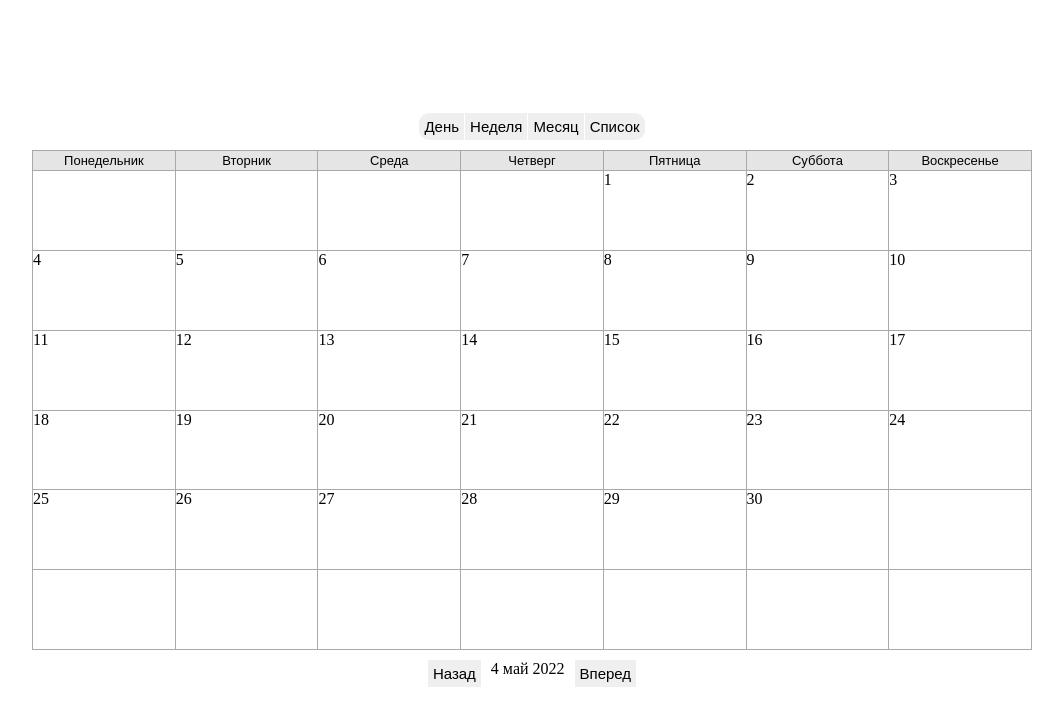
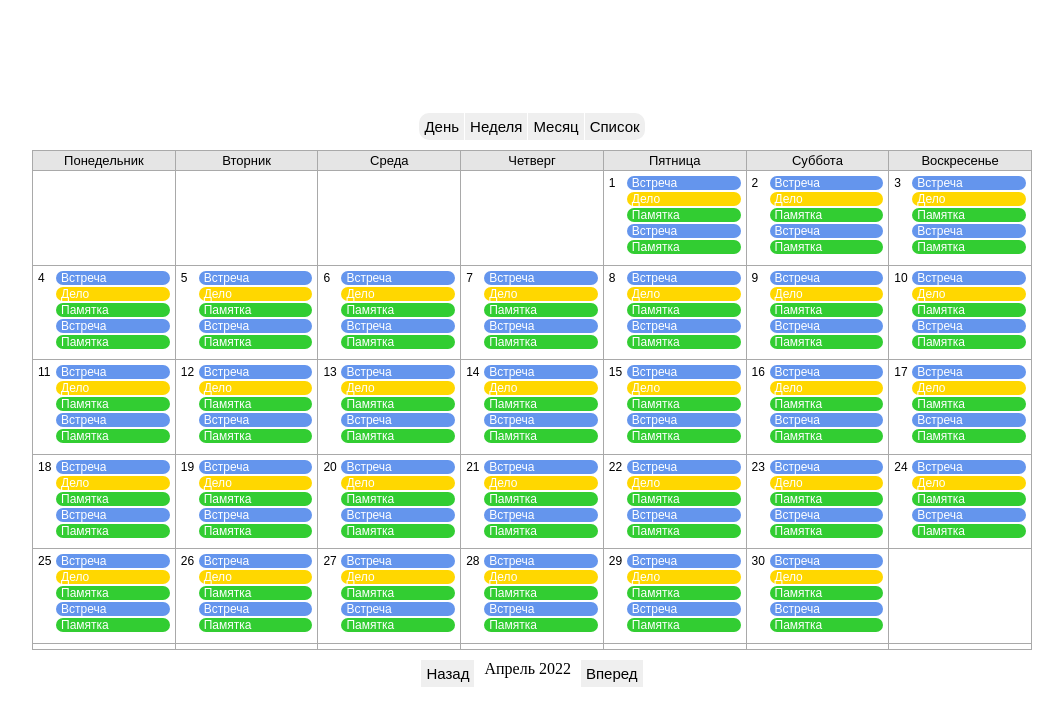
Before and after one commit to Glovindan/Diary-app, a React (Create React App) app in the folder client/diary/: page / in a window 1280 px wide. Both pictures are taken after a click on the button "Месяц". Shown: the top 726 px of the page, without its empty margins (108-1171 px from the left). Built offline with nearby package versions, Linux system fonts and the light colour scheme.

Commit message:
[add] month calendar events display

```diff
--- a/client/diary/src/Components/Calendars/MonthCalendar/MonthCalendar.js
+++ b/client/diary/src/Components/Calendars/MonthCalendar/MonthCalendar.js
@@ -1,8 +1,9 @@
 import styles from './MonthCalendar.module.css'
 import DaysLabel from "../CalendarComponents/DaysLabel/DaysLabel";
+import MonthEvents from "./MonthEvents/MonthEvents";
 
 function MonthCalendar(props) {
-  const date = new Date(Date.now());//from props
+  const {date, handleDayClick} = props;
 
   const monthArray = [];
 
@@ -21,7 +22,7 @@ function MonthCalendar(props) {
   }
 
   const days = monthArray.map((day, index) =>
-     <div className={styles.day}>{day ? day.getDate() : ""}</div>
+     <div className={styles.day} key={index}>{day ? <MonthEvents date={day} handleDayClick={handleDayClick}/> : ""}</div>//replace with Event container
   )
 
   return (
--- a/client/diary/src/Components/Calendars/MonthCalendar/MonthCalendar.module.css
+++ b/client/diary/src/Components/Calendars/MonthCalendar/MonthCalendar.module.css
@@ -10,7 +10,6 @@
 .monthContainer {
     display: grid;
     grid-template-columns: repeat(7, 1fr);
-    grid-template-rows: repeat(6, 1fr);
     grid-column-gap: 0;
     grid-row-gap: 0;
 
--- /dev/null
+++ b/client/diary/src/Components/Calendars/MonthCalendar/MonthEvents/MonthEvent/MonthEvent.js
@@ -0,0 +1,31 @@
+import styles from './MonthEvent.module.css'
+
+function MonthEvent(props) {
+  const {event} = props;
+  const eventType = event.type;
+  const eventColor = {};
+  let eventTitle = "";
+  switch (eventType) {
+    case 0:
+      eventColor.background = 'CornFlowerBlue';
+      eventTitle = "Встреча";
+      break;
+    case 1:
+      eventColor.background = 'Gold';
+      eventTitle = "Дело";
+      break;
+    case 2:
+      eventColor.background = 'LimeGreen';
+      eventTitle = "Памятка";
+      break;
+    default: break;
+  }
+
+  return (
+    <div className={styles.container} style={eventColor}>
+      {eventTitle}
+    </div>
+  )
+}
+
+export default MonthEvent;
--- /dev/null
+++ b/client/diary/src/Components/Calendars/MonthCalendar/MonthEvents/MonthEvent/MonthEvent.module.css
@@ -0,0 +1,5 @@
+.container {
+    border-radius: 10px;
+    padding: 0 5px;
+    color: white;
+}
--- /dev/null
+++ b/client/diary/src/Components/Calendars/MonthCalendar/MonthEvents/MonthEvents.js
@@ -0,0 +1,38 @@
+import styles from './MonthEvents.module.css'
+import MonthEvent from "./MonthEvent/MonthEvent";
+
+function MonthEvents(props) {
+  const {date, handleDayClick} = props;
+  const eventsArr = [
+    {
+      type: 0
+    },
+    {
+      type: 1
+    },
+    {
+      type: 2
+    },
+    {
+      type: 0
+    },
+    {
+      type: 2
+    },
+  ] //fetch from DB
+
+  const events = eventsArr.map((event, index) => <MonthEvent event={event}/>)
+  return (
+    <div className={styles.container} onClick={() => handleDayClick(date)}>
+      <div className={styles.dateContainer}>
+        {date.getDate()}
+      </div>
+
+      <div className={styles.eventsContainer}>
+        {events}
+      </div>
+    </div>
+  )
+}
+
+export default MonthEvents;
--- /dev/null
+++ b/client/diary/src/Components/Calendars/MonthCalendar/MonthEvents/MonthEvents.module.css
@@ -0,0 +1,29 @@
+.container {
+    padding: 5px;
+    width: 100%;
+    height: 100%;
+
+    display: grid;
+    grid-template-columns: 18px 1fr;
+    grid-template-rows: 1fr;
+    grid-column-gap: 0;
+    grid-row-gap: 0;
+
+    cursor: pointer;
+
+    font-family: Arial, sans-serif;
+    font-size: 12px;
+}
+
+.container:hover {
+    background: #e5e5e5;
+}
+.dateContainer {
+    height: 100%;
+}
+
+.eventsContainer {
+    display: flex;
+    flex-direction: column;
+    gap: 2px;
+}
--- a/client/diary/src/MainPage/MainPage.js
+++ b/client/diary/src/MainPage/MainPage.js
@@ -3,30 +3,67 @@ import Button from "../Components/Button/Button";
 import DayCalendar from "../Components/Calendars/DayCalendar/DayCalendar";
 import WeekCalendar from "../Components/Calendars/WeekCalendar/WeekCalendar";
 import MonthCalendar from "../Components/Calendars/MonthCalendar/MonthCalendar";
+import {useState} from "react";
 
 const MainPage = () => {
-  const click = () => {
-    alert("Click")
+  const MONTH_NAMES_RU = ["Январь","Февраль","Март","Апрель","Май","Июнь","Июль","Август","Сентябрь","Октябрь","Ноябрь","Декабрь"];
+
+  const changeDate = (mode, date, isIncrease) => {
+    let increment = isIncrease ? 1 : -1;
+    switch (mode) {
+      case 0:
+        return new Date(date.setDate(date.getDate() + increment));
+      case 1:
+        return new Date(date.setDate(date.getDate() + increment * 7));
+      case 2:
+        return new Date(date.setMonth(date.getMonth() + increment));
+      default:
+        return date;
+    }
+  }
+
+  const [mode, setMode] = useState(0);
+  const [date, setDate] = useState(new Date(Date.now()));
+
+  const handleDayClick = (dateOfDay) => {
+    setMode(0);
+    setDate(dateOfDay);
+  }
+
+  let calendar  = <DayCalendar/>;
+  let dateLabel = `${date.getDate()} ${MONTH_NAMES_RU[date.getMonth()]} ${date.getFullYear()}`;
+  switch (mode) {
+    case 0:
+      calendar = <DayCalendar/>;
+      dateLabel = `${date.getDate()} ${MONTH_NAMES_RU[date.getMonth()]} ${date.getFullYear()}`;
+      break;
+    case 1:
+      calendar = <WeekCalendar/>;
+      dateLabel = `${date.getDate()} ${MONTH_NAMES_RU[date.getMonth()]} ${date.getFullYear()}`;
+      break;
+    case 2:
+      calendar = <MonthCalendar date={date} handleDayClick={handleDayClick}/>;
+      dateLabel = `${MONTH_NAMES_RU[date.getMonth()]} ${date.getFullYear()}`;
+      break;
+    default: break;
   }
   return (
     <div className={styles.container}>
       <div className={styles.selectorContainer}>
-        <Button title={"День"} onClick={click}/>
-        <Button title={"Неделя"} onClick={click}/>
-        <Button title={"Месяц"} onClick={click}/>
-        <Button title={"Список"} onClick={click}/>
+        <Button title={"День"} onClick={() => setMode(0)}/>
+        <Button title={"Неделя"} onClick={() => setMode(1)}/>
+        <Button title={"Месяц"} onClick={() => setMode(2)}/>
+        <Button title={"Список"} onClick={() => setMode(3)}/>
       </div>
 
       <div className={styles.calendarContainer}>
-        {/*<DayCalendar/>*/}
-        {/*<WeekCalendar/>*/}
-        <MonthCalendar/>
+        {calendar}
       </div>
 
       <div className={styles.dateContainer}>
-        <Button title={"Назад"} onClick={click}/>
-        <span>4 май 2022</span>
-        <Button title={"Вперед"} onClick={click}/>
+        <Button title={"Назад"} onClick={() => setDate(changeDate(mode, date, false))}/>
+        <span>{dateLabel}</span>
+        <Button title={"Вперед"} onClick={() => setDate(changeDate(mode, date, true))}/>
       </div>
     </div>
   )
```
Also changed, not shown: 1 other file (tests, documents, lock files or other folders).
